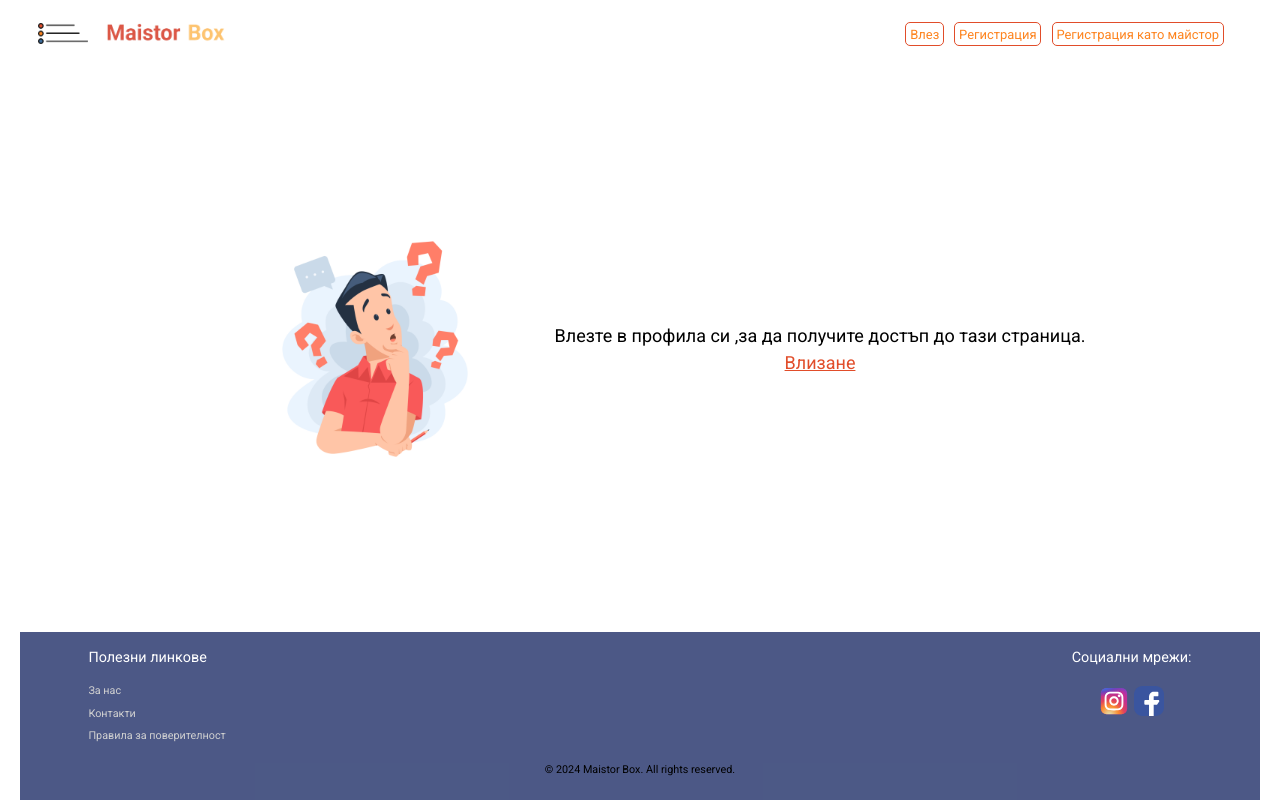
After one commit to AndonGoshev/maistor-box, a Django app: page /login-required/ in a window 1280 px wide. The commit adds this page. Run offline with Django 5.2, Linux system fonts and the light colour scheme; some libraries are stand-ins or nearby versions.

Commit message:
Added costomized LoginRequiredMixin for redirecting the annonymous users to a login-requiredpage if they try to visit an contractor public profile by url.

```diff
--- a/maistorbox/common/urls.py
+++ b/maistorbox/common/urls.py
@@ -1,8 +1,9 @@
 from django.urls import path
 
-from maistorbox.common.views import HomePageView, ContractorPublicProfileView
+from maistorbox.common.views import HomePageView, ContractorPublicProfileView, LoginRequiredView
 
 urlpatterns = [
     path('', HomePageView.as_view(), name='home_page'),
+    path('login-required/', LoginRequiredView.as_view(), name='login-required'),
     path('<slug:slug>/', ContractorPublicProfileView.as_view(), name='contractor-public-profile'),
 ]
--- a/maistorbox/common/views.py
+++ b/maistorbox/common/views.py
@@ -1,8 +1,11 @@
+from django.contrib.auth.decorators import login_required
+from django.contrib.auth.mixins import LoginRequiredMixin
 from django.shortcuts import render, get_object_or_404
 from django.urls import reverse
 from django.views.generic import TemplateView
 
 from maistorbox.common.models import ContractorPublicModel
+from maistorbox.mixins import PublicProfileDisplayLoginRequiredMixin
 from maistorbox.search_board.forms import ContractorSearchForm
 
 
@@ -15,8 +18,7 @@ class HomePageView(TemplateView):
         context['contractor'] = ContractorPublicModel.objects.all().order_by('-id')[:3]
         return context
 
-
-class ContractorPublicProfileView(TemplateView):
+class ContractorPublicProfileView(PublicProfileDisplayLoginRequiredMixin, TemplateView):
     template_name = 'common/contractor-public-profile.html'
 
     def get_success_url(self):
@@ -31,3 +33,6 @@ class ContractorPublicProfileView(TemplateView):
         context['contractor'] = contractor
 
         return context
+
+class LoginRequiredView(TemplateView):
+    template_name = 'common/login-required.html'
--- a/maistorbox/settings.py
+++ b/maistorbox/settings.py
@@ -1,5 +1,6 @@
 from pathlib import Path
 
+from django.conf.global_settings import LOGIN_URL
 from django.urls import reverse_lazy
 
 
@@ -126,6 +127,7 @@ AUTH_USER_MODEL = 'accounts.BaseUserModel'
 
 LOGIN_REDIRECT_URL = reverse_lazy('home_page')
 LOGOUT_REDIRECT_URL = reverse_lazy('home_page')
+LOGIN_URL = '/accounts/login/'
 
 # EMAIL_BACKEND = 'django.core.mail.backends.smtp.EmailBackend'
 
--- /dev/null
+++ b/static/css/login-required.css
@@ -0,0 +1,17 @@
+.login-required-container {
+    align-items: center;
+    display: flex;
+    margin: 0 auto;
+    text-align: center;
+}
+
+.what-now-left {
+    width: 20em;
+    height: 20em;
+}
+
+.what-now-left img {
+    width: 100%;
+    height: 100%;
+    object-fit: contain;
+}
--- a/static/css/styles.css
+++ b/static/css/styles.css
@@ -20,3 +20,4 @@
 @import "paginator.css";
 @import "not-authenticated.css";
 @import "login.css";
+@import "login-required.css";
--- a/templates/common/base.html
+++ b/templates/common/base.html
@@ -4,7 +4,7 @@
 <head>
     <meta charset="UTF-8">
     <link rel="stylesheet" href="{% static 'css/styles.css' %}">
-    <link rel="icon" href="{% static 'images/tool-box-icon.png' %}" type="image/x-icon">
+    <link rel="icon" href="{% static 'images/tool-box-icon.ico' %}" type="image/x-icon">
 
     <title>{% block title %}Maistor Box{% endblock %}</title>
 
--- /dev/null
+++ b/templates/common/login-required.html
@@ -0,0 +1,26 @@
+{% extends 'common/base.html' %}
+{% load static %}
+
+{% block title %}
+    Изисква се логин
+{% endblock %}
+
+{% block content %}
+
+    <div class="login-required-container">
+
+        <div class="what-now-left">
+
+            <img src="{% static 'images/what-now.jpg' %}">
+
+        </div>
+
+        <div class="what-now-right">
+
+            <p>Влезте в профила си ,за да получите достъп до тази страница.</p>
+            <a class="user-not-authenticated-message" href="{% url 'login' %}">Влизане</a>
+
+        </div>
+    </div>
+
+{% endblock %}
```
Also changed, not shown: maistorbox/accounts/views.py (+16 -0 lines), maistorbox/mixins.py (+12 -0 lines), static/images/tool-box-icon.ico (added), static/images/what-now.jpg (added).
